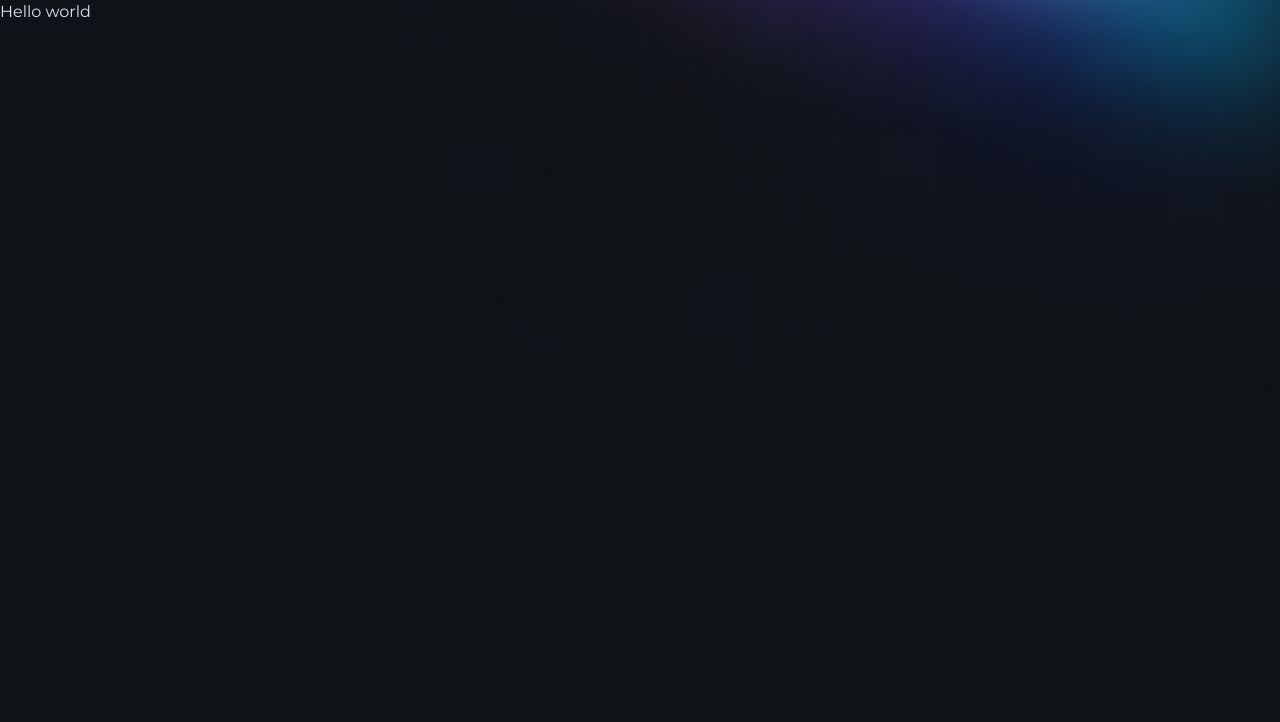
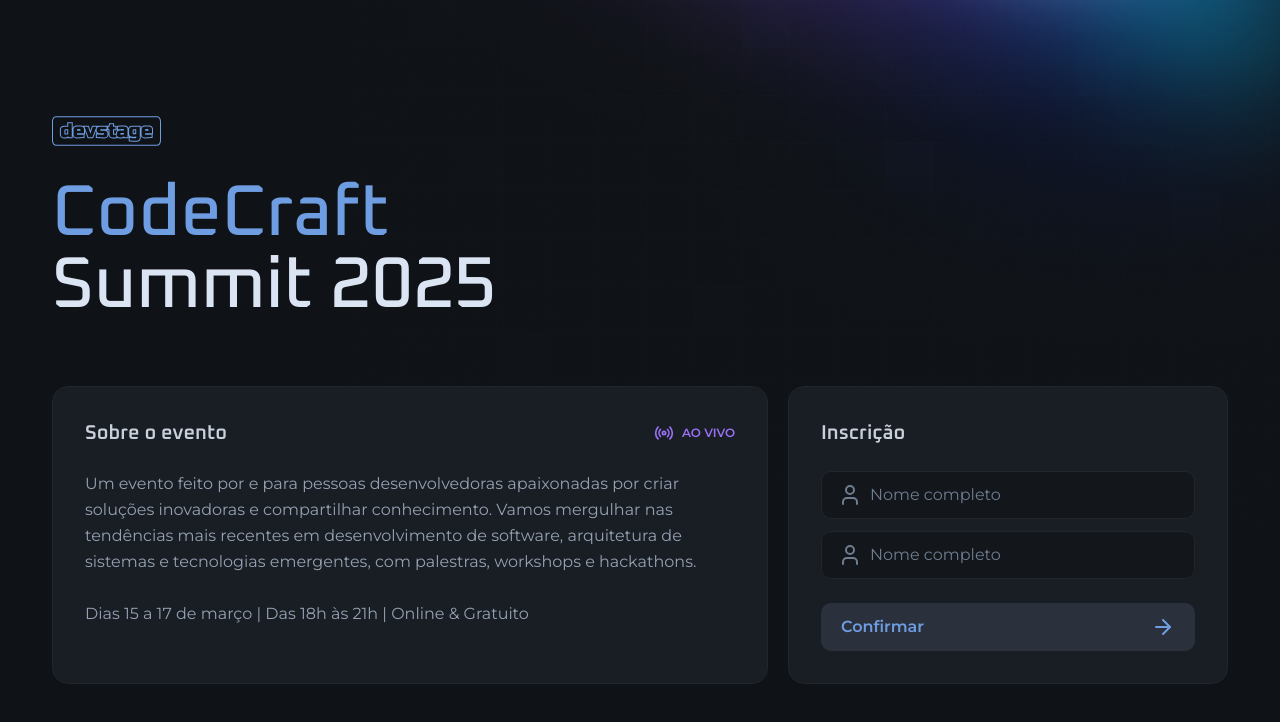
Before and after one commit to LFeli/referr.al, a Next.js app in the folder web/: page / in a window 1280 px wide. Shown: the top 722 px of the page. Built offline with nearby package versions, Linux system fonts and the light colour scheme.

Commit message:
:sparkles: feat: created base index but static

```diff
--- a/web/src/app/page.tsx
+++ b/web/src/app/page.tsx
@@ -1,7 +1,79 @@
+import Image from 'next/image'
+
+import { ArrowRight, ArrowRightIcon, RadioIcon, UserIcon } from 'lucide-react'
+import logo from '../assets/logo.svg'
+import { Button } from './components/button'
+import { InputField, InputIcon, InputRoot } from './components/input'
+
 export default function Home() {
   return (
-    <main>
-      <span>Hello world</span>
+    <main className="max-w-[1240px] mx-auto px-8 py-8 md:py-0">
+      <div className="min-h-dvh  flex flex-col justify-center gap-16">
+        <header className="flex flex-col gap-8 items-center w-full max-w-[550px] md:items-start">
+          <Image src={logo} alt="devStage" width={108.5} height={30} />
+
+          <h1 className="text-4xl text-center leading-none font-heading font-medium flex flex-col md:text-7xl md:text-left">
+            <span className="text-blue">CodeCraft</span> Summit 2025
+          </h1>
+        </header>
+
+        <div className="flex gap-5 items-stretch flex-col md:flex-row">
+          <section className="flex-1 bg-gray-700 border border-gray-600 rounded-2xl p-8 space-y-6">
+            <div className="flex items-center justify-between">
+              <h2 className="font-heading font-semibold text-gray-200 text-xl">
+                Sobre o evento
+              </h2>
+
+              <span className="uppercase text-purple font-semibold text-xs flex items-center gap-2">
+                <RadioIcon className="size-5" />
+                ao vivo
+              </span>
+            </div>
+
+            <p className="text-gray-300 leading-relaxed text-sm md:text-base">
+              Um evento feito por e para pessoas desenvolvedoras apaixonadas por
+              criar soluções inovadoras e compartilhar conhecimento. Vamos
+              mergulhar nas tendências mais recentes em desenvolvimento de
+              software, arquitetura de sistemas e tecnologias emergentes, com
+              palestras, workshops e hackathons.
+              <br />
+              <br />
+              Dias 15 a 17 de março | Das 18h às 21h | Online & Gratuito
+            </p>
+          </section>
+
+          <section className="bg-gray-700 border border-gray-600 rounded-2xl p-8 w-full md:max-w-[440px]">
+            <form className="space-y-6">
+              <h2 className="font-heading font-semibold text-gray-200 text-xl">
+                Inscrição
+              </h2>
+
+              <div className="space-y-3">
+                <InputRoot>
+                  <InputIcon>
+                    <UserIcon />
+                  </InputIcon>
+
+                  <InputField type="text" placeholder="Nome completo" />
+                </InputRoot>
+
+                <InputRoot>
+                  <InputIcon>
+                    <UserIcon />
+                  </InputIcon>
+
+                  <InputField type="text" placeholder="Nome completo" />
+                </InputRoot>
+              </div>
+
+              <Button type="submit">
+                Confirmar
+                <ArrowRightIcon />
+              </Button>
+            </form>
+          </section>
+        </div>
+      </div>
     </main>
   )
 }
```
